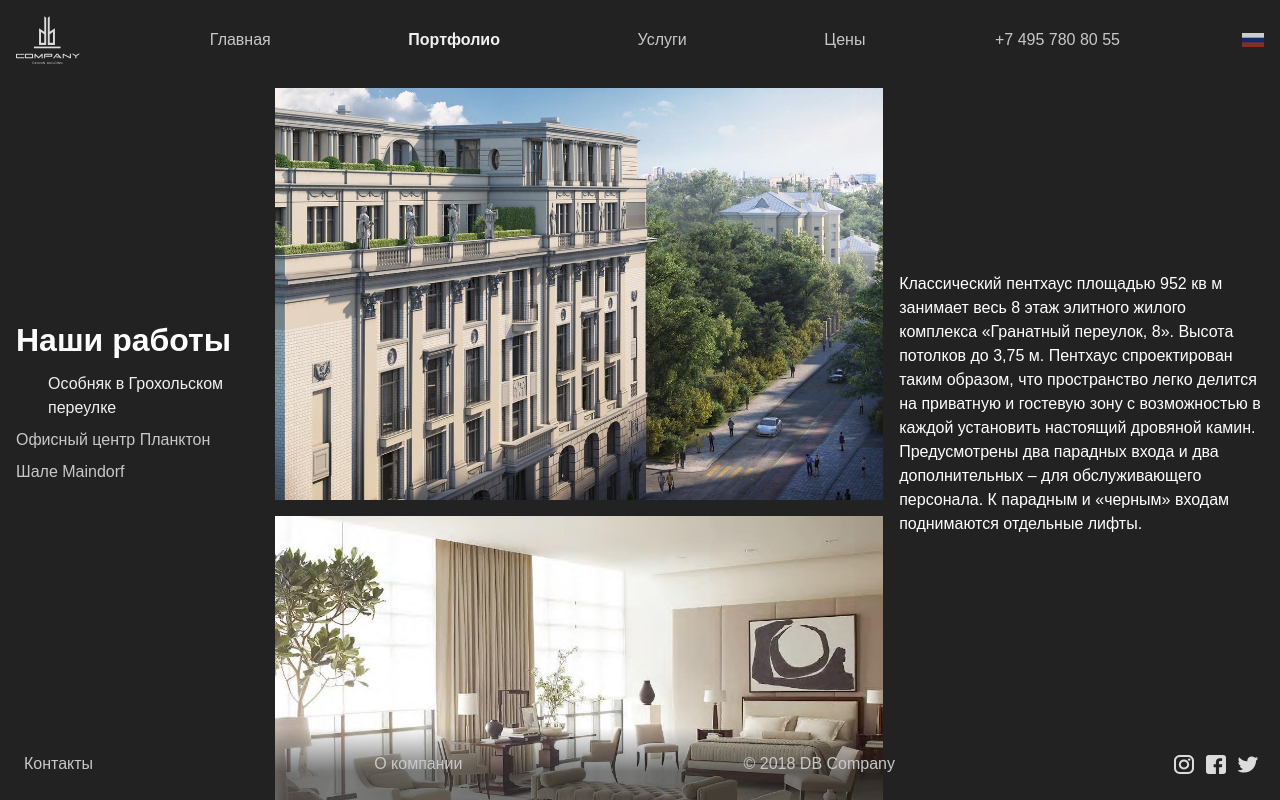
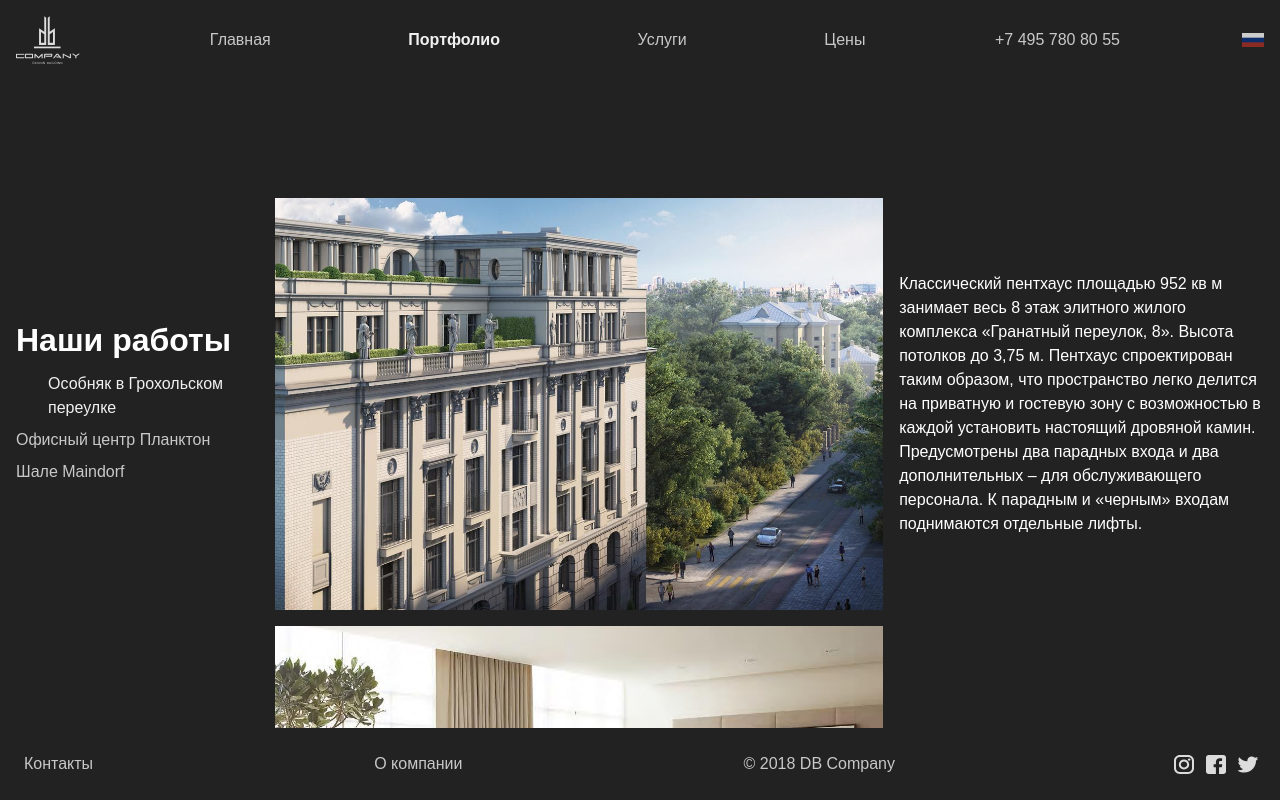
Before and after one commit to flipmotion/db, a React (Create React App) app: page /portfolio in a window 1280 px wide. Shown: the top 800 px of the page. Built offline with nearby package versions, Linux system fonts and the light colour scheme.

Commit message:
Make portflio images scroll!

```diff
--- a/src/components/Portfolio/CameraRoll.js
+++ b/src/components/Portfolio/CameraRoll.js
@@ -1,14 +1,5 @@
-import React, { Component } from 'react';
+import React, { Component, Fragment } from 'react';
 import styled from 'styled-components';
-
-// The Roll component is intentionally supposed to be overflowed
-const Roll = styled.div`
-  flex-direction: column;
-  /* margin-top: 100%; */
-  height: 100%;
-  /* transform: translateY(see index.js); */
-  transition: transform 1s, opacity 1s;
-`;
 
 const Image = styled.img`
   padding-top: 0.5rem;
@@ -17,14 +8,18 @@ const Image = styled.img`
   height: ${props => props.height};
   object-fit: cover;
   cursor: ${props => (props.inFocus ? 'zoom-in' : 'pointer')};
+  scroll-snap-align: center;
+`;
+
+// I have no idea why div collapses here, and imgs don't
+const Spacer = styled(Image)`
+  scroll-snap-align: none;
+  visibility: hidden;
 `;
 
 class CameraRoll extends Component {
   constructor() {
     super();
-    this.state = { currentNode: null };
-    // this can come from props as well, just decided to hardcode it for now
-    this.itemHeight = 66;
     this.animationName = this.animationName.bind(this);
     this.handleClick = this.handleClick.bind(this);
     this.morphToPortfolioPage = this.morphToPortfolioPage.bind(this);
@@ -127,27 +122,32 @@ class CameraRoll extends Component {
   }
 
   render() {
-    const { current, images, titles } = this.props;
+    const { images, titles, imageHeight } = this.props;
 
-    const offsetToCenter = (100 - this.itemHeight) / 2;
-    const offset = offsetToCenter - this.itemHeight * current;
+    const offsetToCenter = (100 - imageHeight) / 2;
 
     return (
       // <Roll style={{ transform: `translateY1(${offset}%)` }}>
-      <Roll offset={offset}>
+      <Fragment>
+        <Spacer key={-1} src={images[0]} height={offsetToCenter + '%'} />
         {images.map((image, index) => (
           <Image
             key={index}
             src={image}
             alt={titles[index]}
-            height={`${this.itemHeight}%`}
+            height={imageHeight + '%'}
             onDragStart={e => e.preventDefault()}
             onClick={() => this.handleClick(index)}
             inFocus={index === this.props.current}
             style={this.animationStyle(index)}
           />
         ))}
-      </Roll>
+        <Spacer
+          key={images.length}
+          src={images[images.length - 1]}
+          height={offsetToCenter + '%'}
+        />
+      </Fragment>
     );
   }
 }
--- a/src/components/Portfolio/index.js
+++ b/src/components/Portfolio/index.js
@@ -1,4 +1,4 @@
-import React from 'react';
+import React, { Component } from 'react';
 import styled from 'styled-components';
 
 import PortfolioList from './PortfolioList';
@@ -12,21 +12,46 @@ const ListArea = styled.div`
   margin: 1rem;
 `;
 
-const RollArea = styled.div`
+const RollAreaDiv = styled.div`
+  overflow-y: auto;
+  /* for scroll momentum AND snapping on iOS */
+  scroll-snap-type: y mandatory;
   flex: 50;
-  /* align-self: center; */
+  display: flex;
+  flex-direction: column;
+  height: 100%;
+`;
 
-  /* border: 2px solid red; */
+class RollArea extends Component {
+  constructor() {
+    super();
+    this.handleScroll = this.handleScroll.bind(this);
+  }
 
-  /* otherwise as soon as flex item
-  can't be less the its contents by default, it's size is
-  bigger and child % sizes are screwed up */
-  min-height: 0;
+  // As user scrolls, we check if a "current" portfolio item changed, and if it did,
+  // we trigger this.props.focusOn(newIndex)
+  handleScroll(event) {
+    const { scrollTop } = event.target;
+    const elementHeight = event.target.childNodes[1].clientHeight;
+    const adjustedScrollTop = scrollTop + elementHeight / 2;
 
-  /* for uniformity all kids can expect their parents are flex
-  unless needed otherwise */
-  display: flex;
-`;
+    // How many element heights did we scroll? First item is an exception,
+    // because scrolling half the item height must switch the index to the next one.
+    const index = Math.floor(adjustedScrollTop / elementHeight);
+    console.log('adjustedScrollTop', adjustedScrollTop);
+    console.log('elementHeight', elementHeight);
+    console.log('current index is', index);
+    this.props.focusOn(index);
+  }
+
+  render() {
+    return (
+      <RollAreaDiv onScroll={this.handleScroll}>
+        {this.props.children}
+      </RollAreaDiv>
+    );
+  }
+}
 
 const DescriptionArea = styled.div`
   flex: 30;
@@ -41,7 +66,7 @@ const Portfolio = props => (
     <ListArea>
       <PortfolioList {...props} />
     </ListArea>
-    <RollArea>
+    <RollArea focusOn={props.focusOn}>
       <CameraRoll {...props} />
     </RollArea>
     <DescriptionArea>
--- a/src/containers/PortfolioContainer.js
+++ b/src/containers/PortfolioContainer.js
@@ -6,6 +6,7 @@ class PortfolioContainer extends Component {
     super();
     this.state = { current: 0 };
     this.focusOn = this.focusOn.bind(this);
+    this.imageHeight = 66; // % height of image
   }
 
   focusOn(itemIndex) {
@@ -25,6 +26,7 @@ class PortfolioContainer extends Component {
         images={images}
         descriptions={descriptions}
         focusOn={this.focusOn}
+        imageHeight={this.imageHeight}
       />
     );
   }
```
